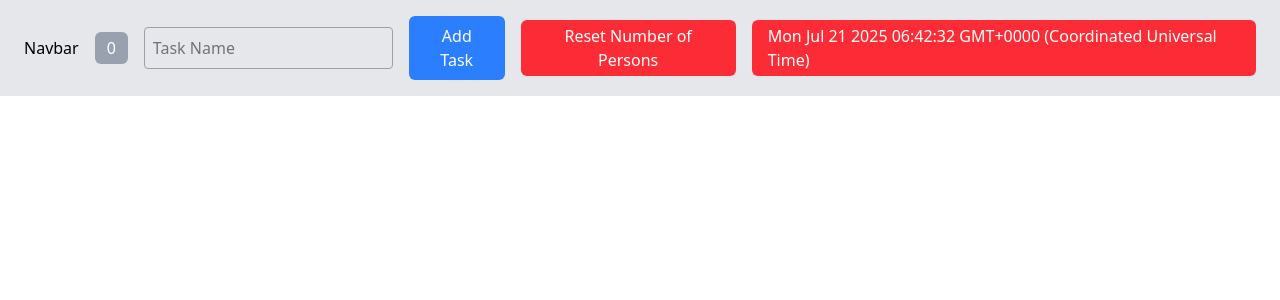
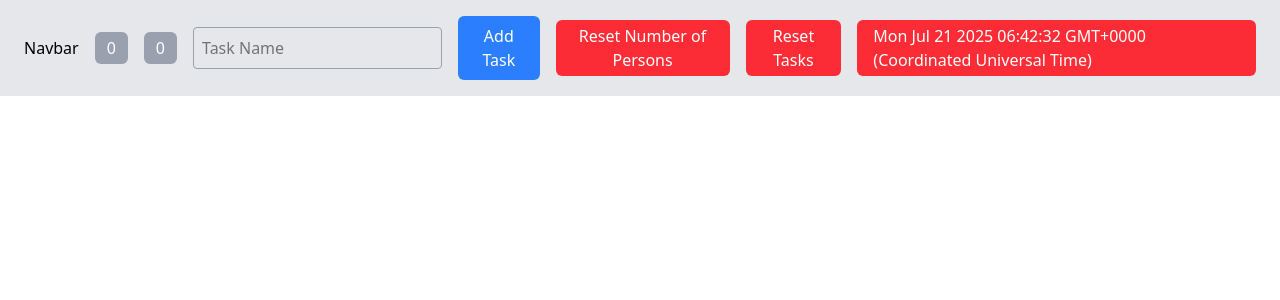
Before and after one commit to mianharoon1197/React-Projects, a React (Vite) app in the folder mytodo/: page / in a window 1280 px wide. Shown: the top 300 px of the page. Built offline with nearby package versions, Linux system fonts and the light colour scheme.

Commit message:
Added reset tasks button

```diff
--- a/mytodo/src/App.jsx
+++ b/mytodo/src/App.jsx
@@ -9,7 +9,7 @@ function App() {
     return savedTodos ? JSON.parse(savedTodos) : [];
   });
 
-  //const totalPersons = tasks.reduce((sum, task) => sum + task.value, 0);
+  const totalPersons = tasks.reduce((sum, task) => sum + task.value, 0);
 
   useEffect(() => {
     localStorage.setItem("TodoTasks", JSON.stringify(tasks));
@@ -29,13 +29,17 @@ function App() {
     //alert("Task added successfully");
   };
 
-  const resetTasks = () => {
+  const resetPersons = () => {
     const updatedTasks = tasks.map((task) => ({
       ...task,
       value: 0,
     }));
     setTasks(updatedTasks);
   };
+
+  const resetTasks = ()=>{
+    setTasks([])
+  }
 
   const increment = (id) => {
     setTasks(
@@ -47,9 +51,7 @@ function App() {
   const decrement = (id) => {
     setTasks(
       tasks.map((task) =>
-        task.id === id
-          ? { ...task, value: task.value - 1 }
-          : task
+        task.id === id ? { ...task, value: task.value - 1 } : task
       )
     );
   };
@@ -67,8 +69,9 @@ function App() {
     <>
       <Navbar
         counter={tasks.length}
-        ///counter={totalPersons}
+        persons={totalPersons}
         addTask={addTask}
+        resetPersons={resetPersons}
         resetTasks={resetTasks}
         currentTime={dateTime}
       />
--- a/mytodo/src/components/Navbar.jsx
+++ b/mytodo/src/components/Navbar.jsx
@@ -1,5 +1,5 @@
 import { useState } from "react";
-function Navbar({ counter, addTask, resetTasks, currentTime }) {
+function Navbar({ counter,persons, addTask, resetPersons,resetTasks, currentTime }) {
   const [inputValue, setInputValue] = useState("");
 
   return (
@@ -8,6 +8,9 @@ function Navbar({ counter, addTask, resetTasks, currentTime }) {
         <h1 className="">Navbar</h1>
         <div className="bg-gray-400 text-white px-3 py-1 rounded-md hover:bg-gray-500">
           {counter}
+        </div>
+        <div className="bg-gray-400 text-white px-3 py-1 rounded-md hover:bg-gray-500">
+          {persons}
         </div>
 
         <input
@@ -36,9 +39,16 @@ function Navbar({ counter, addTask, resetTasks, currentTime }) {
 
         <button
           className="bg-red-500 text-white  rounded-md px-4 py-1 hover:bg-red-600"
+          onClick={resetPersons}
+        >
+          Reset Number of Persons
+        </button>
+
+        <button
+          className="bg-red-500 text-white  rounded-md px-4 py-1 hover:bg-red-600"
           onClick={resetTasks}
         >
-          Reset Number of Persons
+          Reset Tasks
         </button>
 
         <div className="bg-red-500 text-white rounded-md  px-4 py-1  hover:bg-red-600">
```
